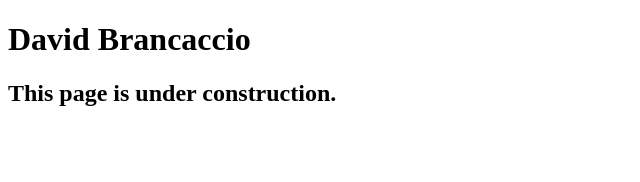
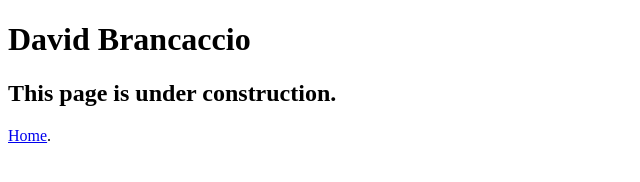
Before and after one commit to ai326/A07, a plain HTML site: page A08/speakers/brancaccio.html in a window 1280 px wide. Shown: the full height of the page, 0-640 px from the left. Drawn offline with Linux system fonts and the light colour scheme.

Commit message:
Update brancaccio.html
added back to home

```diff
--- a/A08/speakers/brancaccio.html
+++ b/A08/speakers/brancaccio.html
@@ -11,6 +11,7 @@
     <main>
 	    <h1>David Brancaccio</h1>
 	    <h2>This page is under construction.</h2>
+	    <p> <a href="../../index.html">Home</a>.</p>
 
     </main>
 </body>
```
